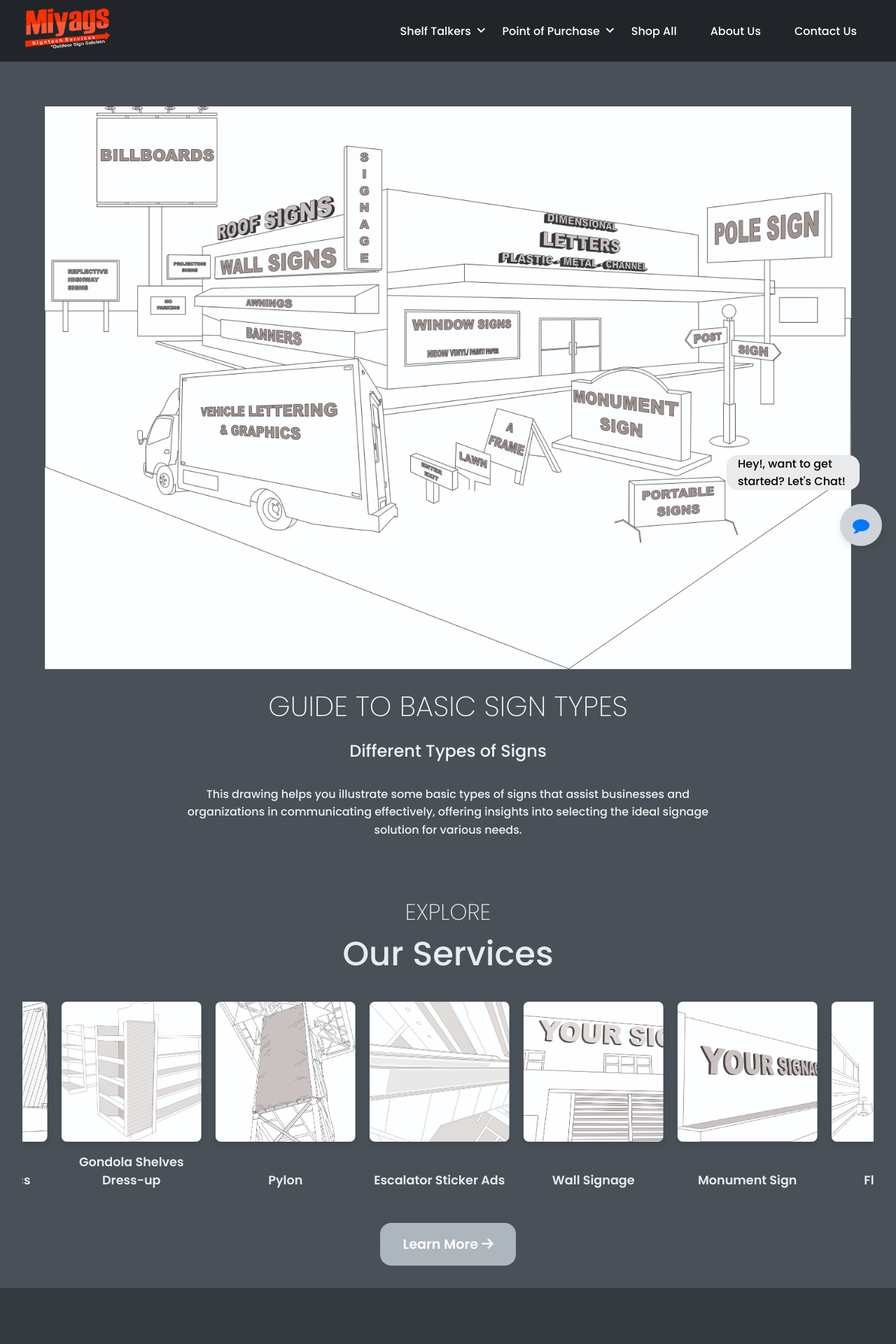
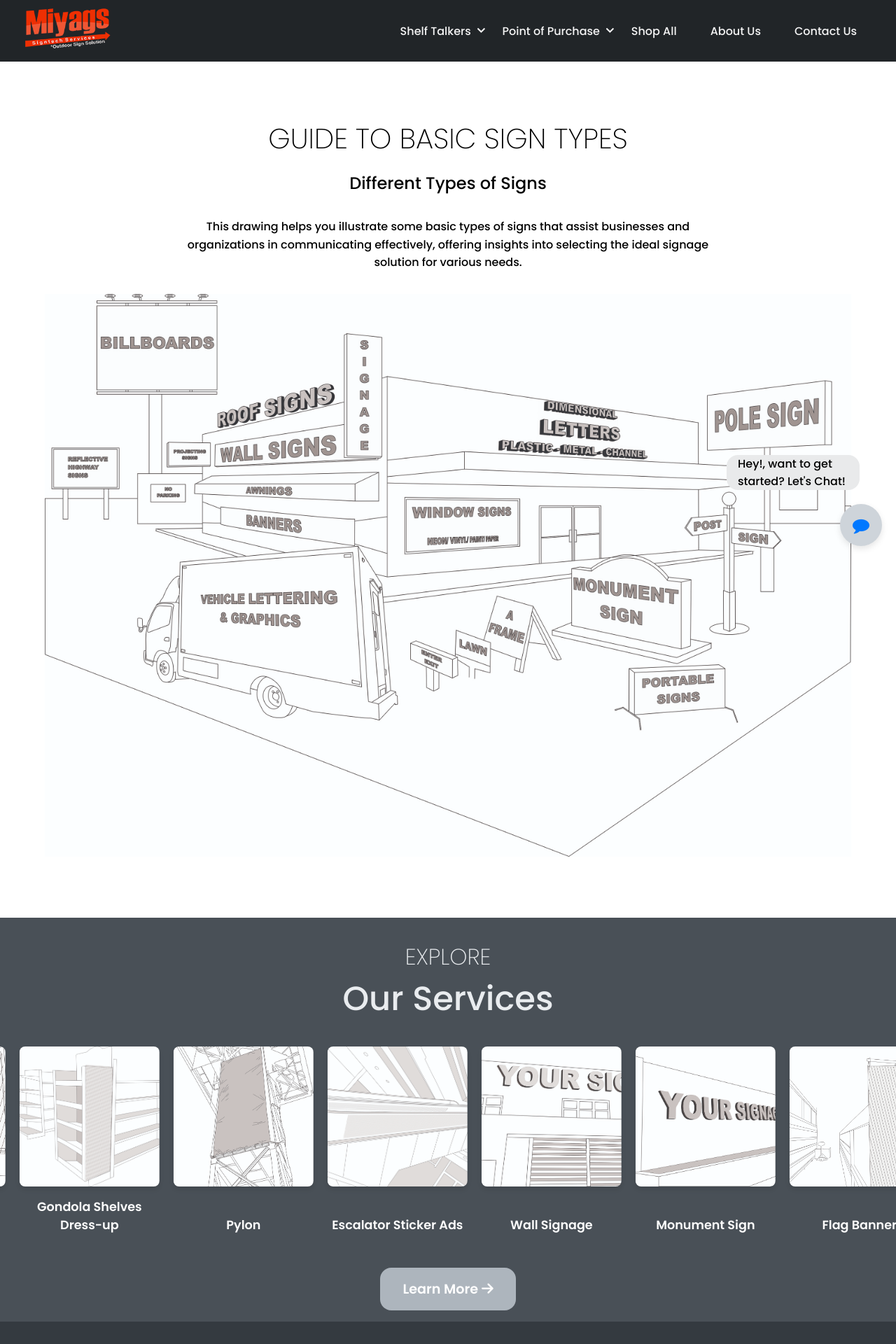
Before and after one commit to reyntors/Miyags-Signtech-Services-Website, a React (Create React App) app: page / in a window 1280 px wide. Shown: the top 1920 px of the page at 70% size. Built offline with nearby package versions, Linux system fonts and the light colour scheme.

Commit message:
small changes

```diff
--- a/src/components/About/about.jsx
+++ b/src/components/About/about.jsx
@@ -9,8 +9,10 @@ const About = () => {
   return (
      <motion.section
 
-        initial={{ opacity: 0, y: 100 }} // Starts from below with opacity 0
-        animate={{ opacity: 1, y: 0, transition: { duration: 0.5 } }}
+     initial={{ opacity: 0, x: 100 }}
+     whileInView={{ opacity: 1, x: 0 }}
+     viewport={{ once: true, amount: 0.5 }}
+     transition={{ duration: 0.5 }}
               >
     <section id="about">
          <motion.span
--- a/src/components/Contact/contact.jsx
+++ b/src/components/Contact/contact.jsx
@@ -53,8 +53,10 @@ const Contact = () => {
   return (
     <motion.section
 
-    initial={{ opacity: 0 }}
-    animate={{ opacity: 1, transition: { duration: 0.5 } }}
+    initial={{ opacity: 0, x: -100 }}
+     whileInView={{ opacity: 1, x: 0 }}
+     viewport={{ once: true, amount: 0.5 }}
+     transition={{ duration: 0.5 }}
   >
     <section id="contactus">
 
--- a/src/components/Footer/footer.jsx
+++ b/src/components/Footer/footer.jsx
@@ -10,8 +10,10 @@ const Footer = () => {
   return (
     <motion.footer
 
-        initial={{ opacity: 0 }}
-        animate={{ opacity: 1, transition: { duration: 0.5 } }}
+    initial={{ opacity: 0, y: 100 }}
+    whileInView={{ opacity: 1, y: 0 }}
+    viewport={{ once: true, amount: 0.5 }}
+    transition={{ duration: 0.5 }}
       >
       <footer className="footer">
         <div className="container">
--- a/src/components/NavBar/navBar.css
+++ b/src/components/NavBar/navBar.css
@@ -11,6 +11,7 @@
     position: sticky;
     top: 0;
     z-index: 5;
+    opacity: 0.95;
 
 }
 
--- a/src/components/ShelfTalkerPage/shelfTalker.css
+++ b/src/components/ShelfTalkerPage/shelfTalker.css
@@ -18,15 +18,16 @@
 }
 
 .shelf-container h1 {
-    padding: 5rem;
+    padding: 4rem;
     font-size: 2.5rem;
 
 }
 
 .shelf-container p {
     line-height: 2;
-    padding-bottom: 5rem;
+    padding-bottom: 4rem;
     font-size: 1.2rem;
+    font-weight: 300;
 
 }
 
@@ -35,7 +36,7 @@
 .choose-shelf{
     width: 100%;
     background: #adb5bd;
-    padding: 6rem;
+    padding: 5rem;
     display: flex;
     justify-content: center;
     gap: 1rem;
@@ -89,5 +90,5 @@
 .choose-container p{
 
     font-weight: 300;
-    padding: 1rem;
+    padding: rem;
 }
--- a/src/components/ShelfTalkerPage/shelfTalker.jsx
+++ b/src/components/ShelfTalkerPage/shelfTalker.jsx
@@ -1,6 +1,6 @@
 import React from "react";
 import './shelfTalker.css';
-import ShelfTalkerImg from '../../assets/ShelfTalkers/shelf-talker.webp'
+import ShelfTalkerImg from '../../assets/ShelfTalkers/shelf-talkerhead.jpg'
 import classic from '../../assets/ShelfTalkers/simple.png'
 import popup from '../../assets/ShelfTalkers/FIP-necker_talker-shapes-38.png'
 import snapin from '../../assets/ShelfTalkers/snap-in.png'
@@ -8,11 +8,13 @@ import floating from '../../assets/ShelfTalkers/floating.png'
 import stickyflag from '../../assets/ShelfTalkers/sticky-flag.png'
 import snapInFlag from '../../assets/ShelfTalkers/aisle-flag.png'
 import wobblers from '../../assets/ShelfTalkers/wobbler.png'
+import {motion} from 'framer-motion'
 
 
 
 function ShelfTalker() {
   return (
+
     <section id="shelf-talker">
         <img src={ShelfTalkerImg} alt="" className="image-shelf" />
         <div className="shelf-container">
@@ -23,6 +25,12 @@ function ShelfTalker() {
 
             <br/>Enjoy hassle-free online ordering? Shop now below!</p>
             </div>
+            <motion.div
+            initial={{ opacity: 0, x: 100 }}
+            whileInView={{ opacity: 1, x: 0 }}
+            viewport={{ once: true, amount: 0.5 }}
+            transition={{ duration: 0.5 }}>
+
       <div className="choose-shelf">
 
         <h1>CHOOSE A STYLE TO VIEW PRICING</h1>
@@ -92,8 +100,10 @@ function ShelfTalker() {
 
 
      </div>
+     </motion.div>
+    </section>
 
-    </section>
+
 
   );
 }
--- a/src/components/WeBuild/services.css
+++ b/src/components/WeBuild/services.css
@@ -2,7 +2,19 @@
 .services {
   padding: 2rem;
   text-align: center;
+  background-color: #ffffff;
+  position: relative;
+}
+
+.services-container {
+  top: 3rem;
+  position: relative;
+  text-align: center;
   background-color: #495057;
+  width: 100vw;
+  right: 2rem;
+  padding-bottom: 2rem;
+  padding-top: 1rem;
 }
 
 
@@ -46,7 +58,7 @@
   margin-top: 1rem;
   font-size: 1.1rem;
   font-weight: bold;
-  color: #e9ecef;
+  color: #fdfdfd;
 }
 
 
@@ -90,13 +102,13 @@
 #sign .explore {
   font-size: 2.5rem;
   font-weight: 300;
-  color: #f7f6f6;
+  color: #000000;
   margin-bottom: 1rem;
 }
 
 #sign .weBuildTitle {
   font-size: 1.5rem;
-  color: #f3f3f3;
+  color: #000000;
   display: block;
   margin-bottom: 2rem;
 }
@@ -104,7 +116,7 @@
 
 #sign .signDesc p {
   font-size: 1rem;
-  color: #f0f0f0;
+  color: #000000;
   line-height: 1.6;
   max-width: 800px;
   margin: 0 auto 2rem;
--- a/src/components/WeBuild/services.jsx
+++ b/src/components/WeBuild/services.jsx
@@ -141,15 +141,25 @@ const Services = () => {
 
   return (
     <motion.section
-
-        initial={{ opacity: 0 }}
-        animate={{ opacity: 1, transition: { duration: 0.5 } }}
+  iinitial={{ opacity: 0, x: 100 }}
+  whileInView={{ opacity: 1, x: 0 }}
+  viewport={{ once: true, amount: 0.5 }}
+  transition={{ duration: 0.5 }}
 >
     <section className="services">
 
       <section id="sign">
 
-
+      <h1 className="explore">GUIDE TO BASIC SIGN TYPES</h1>
+          <span className="weBuildTitle">Different Types of Signs</span>
+          <div className="signDesc">
+            <p>
+              This drawing helps you illustrate some basic types of signs that
+              assist businesses and organizations in communicating effectively,
+              offering insights into selecting the ideal signage solution for
+              various needs.
+            </p>
+          </div>
           <div className="signtype-container">
 
           <svg
@@ -220,16 +230,7 @@ const Services = () => {
       />
 
       </svg>
-      <h1 className="explore">GUIDE TO BASIC SIGN TYPES</h1>
-          <span className="weBuildTitle">Different Types of Signs</span>
-          <div className="signDesc">
-            <p>
-              This drawing helps you illustrate some basic types of signs that
-              assist businesses and organizations in communicating effectively,
-              offering insights into selecting the ideal signage solution for
-              various needs.
-            </p>
-          </div>
+
 
 
             {hoveredImage && (
@@ -241,7 +242,7 @@ const Services = () => {
           </div>
         </section>
 
-
+   <div className="services-container">
               <h1 className="explore">EXPLORE</h1>
               <h2 className="services-title">Our Services</h2>
 
@@ -284,7 +285,7 @@ const Services = () => {
                   Learn More <FontAwesomeIcon icon={faArrowRight} />
                 </button>
               </div>
-
+      </div>
     </section>
     </motion.section>
   );
```
Also changed, not shown: src/assets/ShelfTalkers/shelf-talkerhead.jpg (added). Lines whose indentation alone changed are shown as unchanged.
